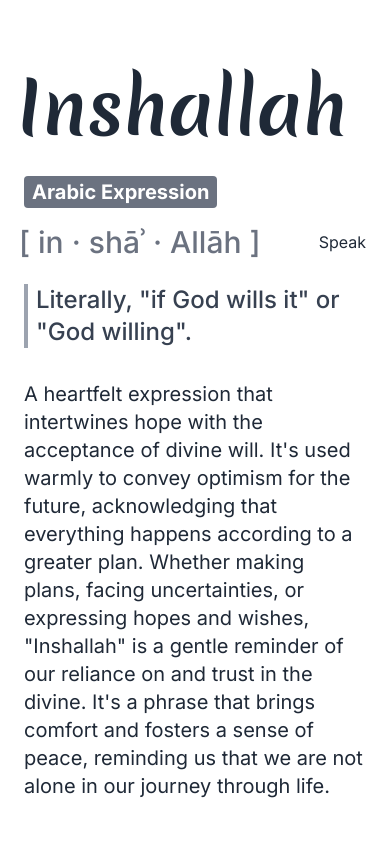
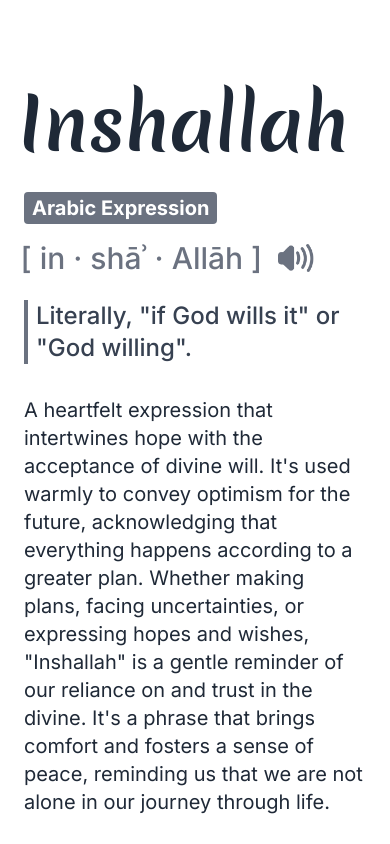
Before and after one commit to farzany/inshallaah.com, a React (Create React App) app: page / in a window 390 px wide. Shown: the top 844 px of the page. Built offline with nearby package versions, Linux system fonts and the light colour scheme.

Commit message:
Adding audio icon for video playback (lol ik)

```diff
--- a/public/index.html
+++ b/public/index.html
@@ -5,26 +5,11 @@
     <link rel="icon" href="%PUBLIC_URL%/favicon.ico" />
     <meta name="viewport" content="width=device-width, initial-scale=1" />
     <meta name="theme-color" content="#000000" />
-    <meta
-      name="Inshallaah"
-      content="TODO"
-    />
+    <meta name="keywords" content="Inshallah, Arabic expression, hope, divine will, cultural significance, faith, optimism, acceptance">
+    <meta name="description" content="Explore the profound meaning of 'Inshallah,' an Arabic expression of hope and faith in divine will. Discover its cultural significance and how it shapes optimism and acceptance in daily life.">
     <link rel="apple-touch-icon" href="%PUBLIC_URL%/logo192.png" />
-    <!--
-      manifest.json provides metadata used when your web app is installed on a
-      user's mobile device or desktop. See https://developers.google.com/web/fundamentals/web-app-manifest/
-    -->
     <link rel="manifest" href="%PUBLIC_URL%/manifest.json" />
-    <!--
-      Notice the use of %PUBLIC_URL% in the tags above.
-      It will be replaced with the URL of the `public` folder during the build.
-      Only files inside the `public` folder can be referenced from the HTML.
-
-      Unlike "/favicon.ico" or "favicon.ico", "%PUBLIC_URL%/favicon.ico" will
-      work correctly both with client-side routing and a non-root public URL.
-      Learn how to configure a non-root public URL by running `npm run build`.
-    -->
-    <title>Inshallaah</title>
+    <title>Inshallah: Meaning & Significance</title>
     <link rel="preconnect" href="https://fonts.googleapis.com">
     <link rel="preconnect" href="https://fonts.gstatic.com" crossorigin>
     <link href="https://fonts.googleapis.com/css2?family=Inter:wght@100;200;300;400;500;600;700;800;900&family=Merienda:wght@300;400;500;600;700;800;900&display=swap" rel="stylesheet">
--- a/src/App.tsx
+++ b/src/App.tsx
@@ -3,23 +3,23 @@ import VideoModal from './VideoModal';
 
 export default function App() {
   return (
-    <div className="relative flex min-h-screen w-screen items-center justify-center overflow-y-scroll py-12 font-inter text-gray-800 lg:py-48">
+    <div className="relative flex min-h-screen w-screen items-center justify-center overflow-y-scroll pb-48 pt-16 font-inter text-gray-800 selection:bg-yellow-200 lg:pt-48">
       <div className="flex h-fit w-[600px] flex-col items-center justify-center p-6 lg:p-0">
-        <h1 className="ml-[-13.5px] w-full font-merienda text-7xl font-bold lg:text-8xl">
+        <h1 className="ml-[-11px] w-full font-merienda text-7xl font-bold lg:ml-[-13.5px] lg:text-8xl">
           Inshallah
         </h1>
         <div id="tags" className="mt-8 flex w-full gap-3">
-          <span className="rounded bg-gray-500 px-2 py-0.5 text-xl font-bold text-white">
+          <span className="select-none rounded bg-gray-500 px-2 py-0.5 text-xl font-bold text-white">
             Arabic Expression
           </span>
         </div>
-        <div className="flex w-full pt-4">
-          <span className="ml-[-5px] w-full text-3xl font-medium text-gray-500">
+        <div className="m-auto ml-[-3.4px] flex w-fit items-center justify-center pt-4">
+          <span className="text-3xl font-medium text-gray-500">
             [ in · shāʾ · Allāh ]
           </span>
           <VideoModal />
         </div>
-        <p className="mt-6 w-full border-l-4 border-gray-400 pl-2 text-2xl font-medium text-gray-700">
+        <p className="mt-6 w-full border-l-4 border-gray-500 pl-2 text-2xl font-medium text-gray-700">
           {`Literally, "if God wills it" or "God willing".`}
         </p>
         <p className="mt-8 w-full text-xl">
--- a/src/VideoModal.tsx
+++ b/src/VideoModal.tsx
@@ -1,4 +1,4 @@
-import React, { useRef, useState } from 'react';
+import React, { useEffect, useRef, useState } from 'react';
 import ReactPlayer from 'react-player';
 
 export default function VideoModal() {
@@ -20,13 +20,27 @@ export default function VideoModal() {
     e.stopPropagation();
   };
 
+  useEffect(() => {
+    const handleKeyDown = (event: KeyboardEvent) => {
+      if (event.key === 'Escape') {
+        closeModal();
+      }
+    };
+
+    window.addEventListener('keydown', handleKeyDown);
+
+    return () => {
+      window.removeEventListener('keydown', handleKeyDown);
+    };
+  }, []);
+
   return (
     <>
-      <button className="m-auto" onClick={openModal}>
-        Speak
+      <button className="m-auto ml-4" onClick={openModal}>
+        <img className="w-9" src="images/audio.png" alt="" />
       </button>
       <div onClick={closeModal} className={`${showModal ? 'opacity-100' : 'invisible opacity-0'} fixed inset-0 flex items-center justify-center bg-black/60 transition-all duration-300`}>
-        <div onClick={stopPropagation} className="relative w-[400px]">
+        <div onClick={stopPropagation} className="relative w-[90%] sm:w-[400px]">
           <ReactPlayer
             className="overflow-hidden rounded-xl"
             url= "videos/inshallah_sui.mp4"
```
Also changed, not shown: public/images/audio.png (added).
